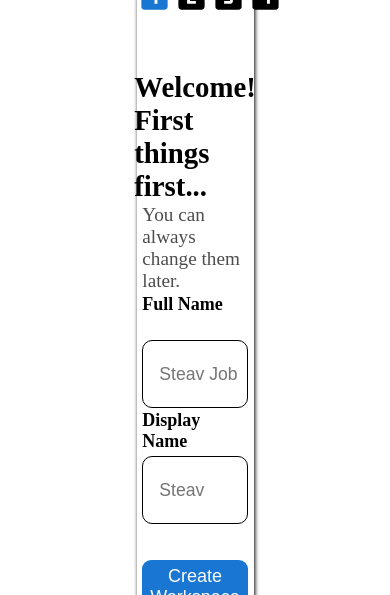
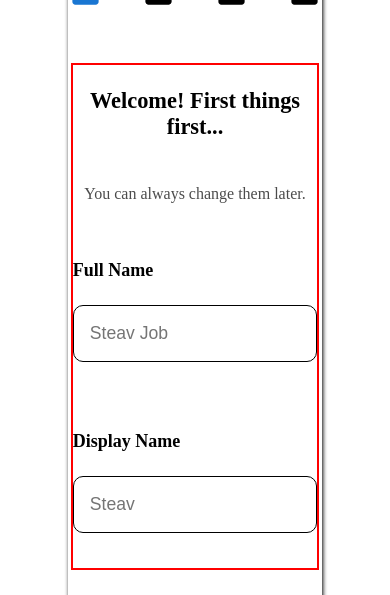
Before and after one commit to Rushi9238/MI-Assignment-1-04, a React (Create React App) app: page / in a window 390 px wide. Shown: the part 171-766 px from the top of the page. Built offline with nearby package versions, Linux system fonts and the light colour scheme.

Commit message:
Mock Interview Assignment test no. 10

```diff
--- a/src/App.css
+++ b/src/App.css
@@ -56,3 +56,36 @@
     cursor: pointer;
 
 }
+@media only screen and (min-width:768px) and (max-width:950px){
+    .mainDiv{
+    /* border: 2px solid blue; */
+    height: 100%;
+    width: 40%;
+    }
+}
+@media only screen and (min-width:560px) and (max-width:768px){
+    .mainDiv{
+        /* border: 2px solid blue; */
+        height: 100%;
+        width: 50%;
+        }
+}
+@media only screen and (min-width:319px) and (max-width:560px){
+    .mainDiv{
+        /* border: 2px solid blue; */
+        height: 100%;
+        width: 65%;
+        }
+        .mainDiv .showInput{
+            /* border: 2px solid blue; */
+            height: 60%;
+            width: 98%;
+        }
+}
+@media only screen and (max-width:318px){
+    .mainDiv{
+        border: 2px solid blue;
+        height: 100%;
+        width: 80%;
+        }
+}
--- a/src/CSS_files/ForthPages.css
+++ b/src/CSS_files/ForthPages.css
@@ -6,6 +6,7 @@
     flex-direction: column;
     justify-content: center;
     align-items: center;
+    text-align: center;
 }
 .forthpage p{
     /* font-weight: bold; */
--- a/src/CSS_files/FrontPage.css
+++ b/src/CSS_files/FrontPage.css
@@ -9,10 +9,12 @@
 }
 .frontPage h2{
     font-size: 1.8rem;
+    text-align: center;
 }
  p{
     font-size: 1.2rem;
     opacity: .7;
+    /* text-align: center; */
 }
 .frontPage .name{
     /* border: 2px solid green; */
@@ -35,3 +37,24 @@ font-size: 1.1rem;
     font-size: large;
     font-weight: 600;
 }
+@media only screen and (min-width:319px) and (max-width:560px){
+    .frontPage{
+    border: 2px solid red;
+
+    }
+    .frontPage h2{
+        font-size: 1.4rem;
+        text-align: center;
+
+    }
+    p{
+font-size: 1rem;
+    }
+    .frontPage .name{
+        justify-content: space-around;
+    }
+    .frontPage .name input{
+        height: 45%;
+
+    }
+}
--- a/src/CSS_files/ThirdPages.css
+++ b/src/CSS_files/ThirdPages.css
@@ -6,6 +6,7 @@
     flex-direction: column;
     justify-content: space-around;
     align-items: center;
+
 }
 .thirdPages .box{
     /* border: 2px solid green; */
@@ -38,5 +39,11 @@
     font-weight: bold;
     opacity: .7;
     height: 45%;
-    font-size: 1.1rem;
+    font-size: 1rem;
 }
+@media only screen and (min-width:319px) and (max-width:560px){
+    .thirdPages{
+            border: 2px solid red;
+
+    }
+}
```
